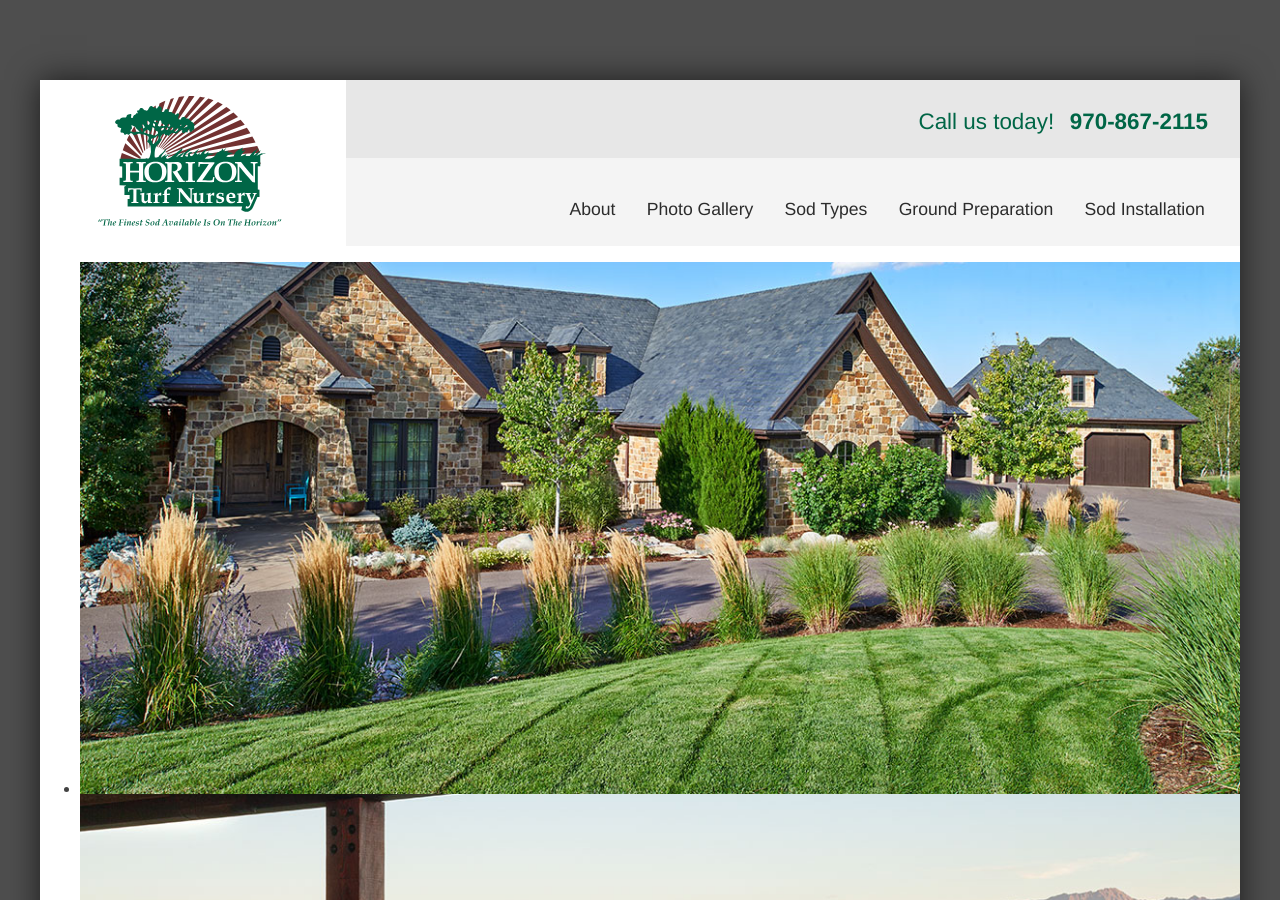
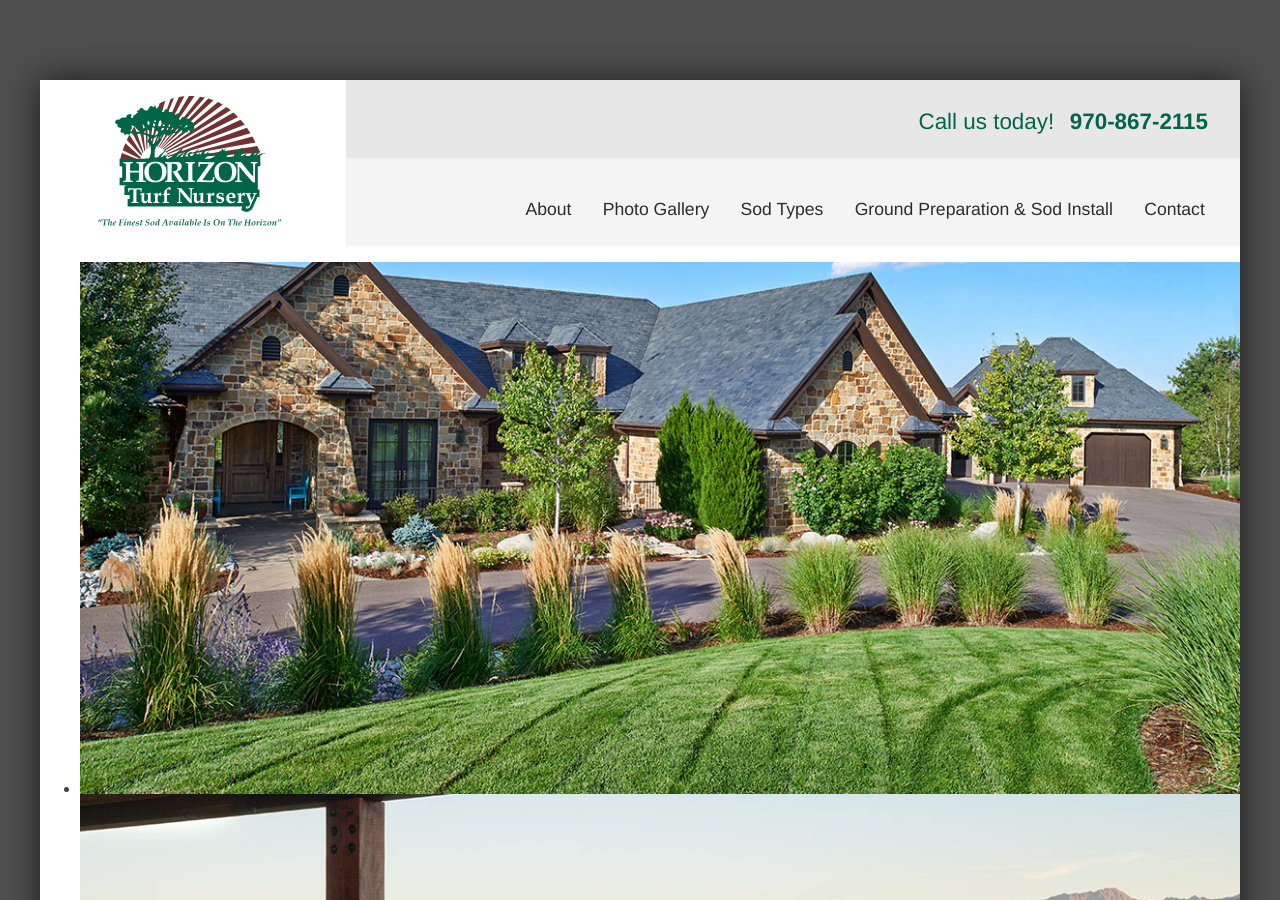
Before and after one commit to variantstudios/horizonturfnursery.com, a Jekyll site: the page built from index.html, in a window 1280 px wide and 900 px high. Built offline with Jekyll 4.4.1, drawn with Linux system fonts in a browser that asks for light colours; nearby versions of some CDN libraries; the list of posts is cut into pages by our own code.

Commit message:
Updated '_data/menu.yml' via CloudCannon

```diff
--- a/_data/menu.yml
+++ b/_data/menu.yml
@@ -4,10 +4,6 @@
   url: /gallery/
 - text: Sod Types
   url: /sod-types/
-- text: Ground Preparation
-  url: /ground-preparation/
-- text: Sod Installation
-  url: /sod-installation/
 - text: 'Ground Preparation &amp; Sod Install'
   url: /ground-preparation-and-sod-install/
 - text: Contact
```
